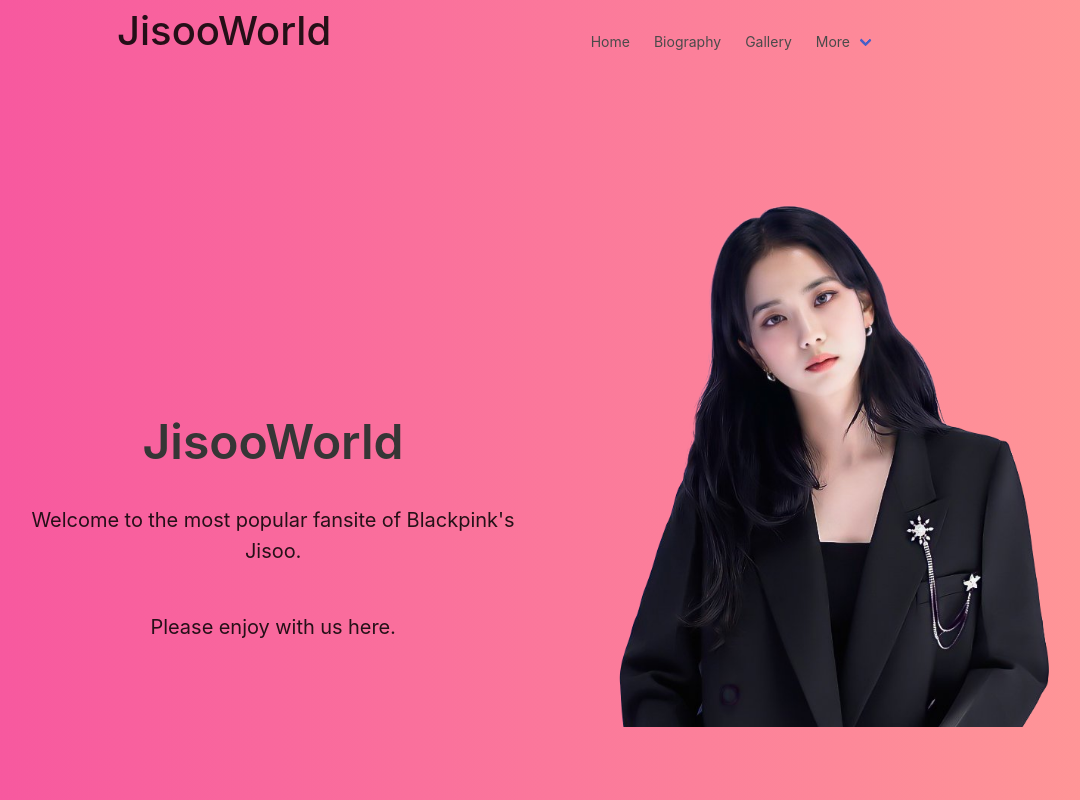
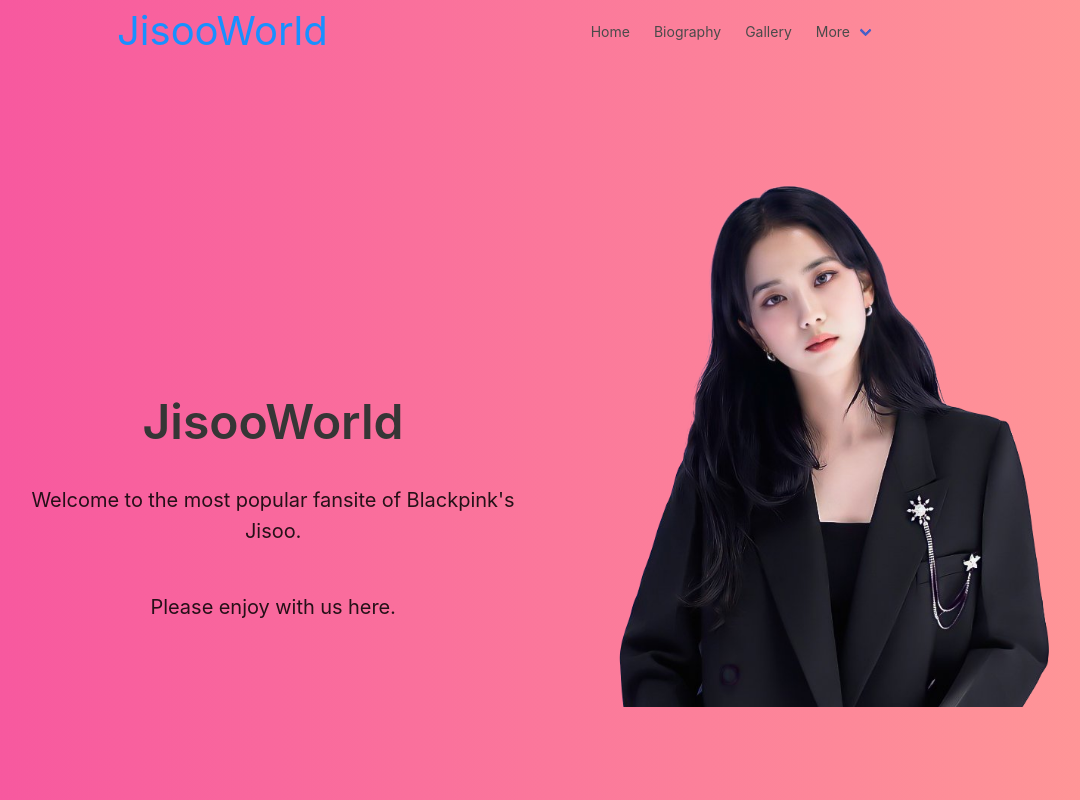
Before and after one commit to PeakCNT/jisooworld2, a React (Create React App) app: page / in a window 1280 px wide. Shown: the top 800 px of the page, without its empty margins (155-1235 px from the left). Built offline with nearby package versions, Linux system fonts and the light colour scheme.

Commit message:
jisoohome

```diff
--- a/src/components/Navbar.jsx
+++ b/src/components/Navbar.jsx
@@ -32,7 +32,9 @@
       aria-label="main navigation"
     >
       <div class="navbar-brand">
-        <h1 class="is-size-2">JisooWorld</h1>
+        <Link to="/" class="is-size-2">
+          JisooWorld
+        </Link>
 
         <button
           className="navbar-burger burger"
@@ -98,13 +100,13 @@
             Biography
           </Link>
 
-          <a
-            href="/gallery"
+          <Link
+            to="/gallery"
             class="navbar-item"
             style={{ borderRadius: "6px" }}
           >
             Gallery
-          </a>
+          </Link>
 
           <div class="navbar-item has-dropdown is-hoverable">
             <a class="navbar-link">More</a>
```
